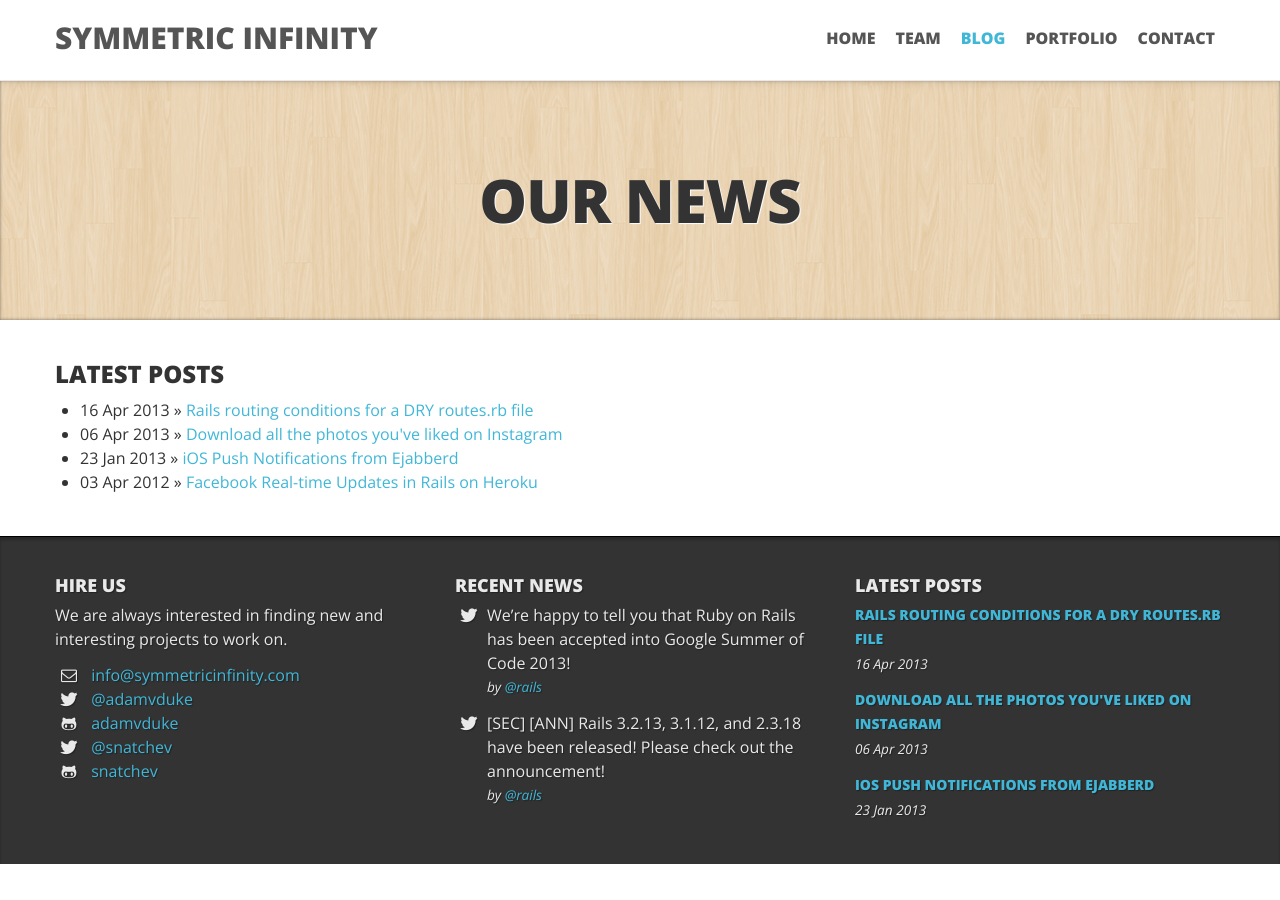
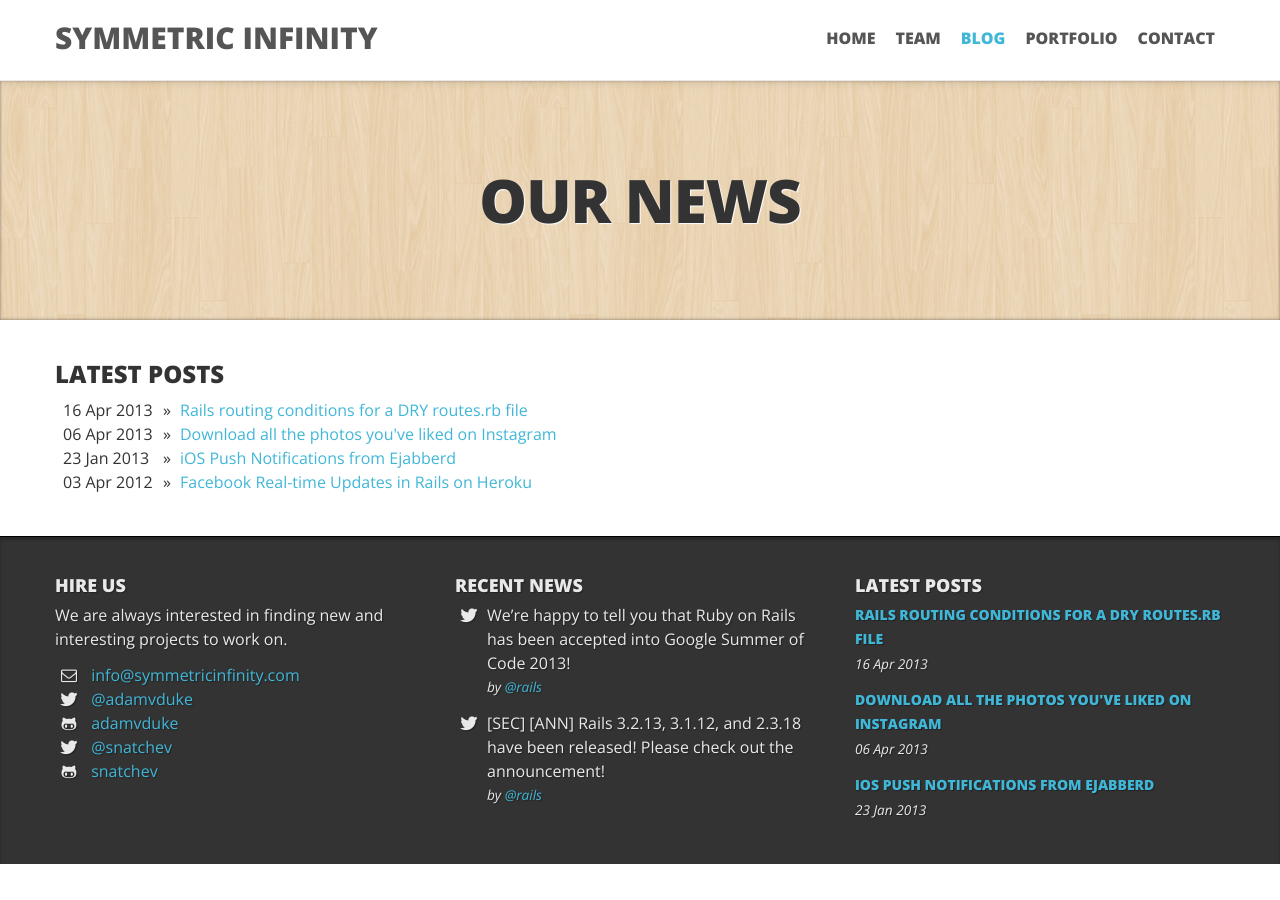
Before and after one commit to SymmetricInfinity/symmetricinfinity.github.com, a Jekyll site: the page built from blog.html, in a window 1280 px wide. Built offline with Jekyll 4.4.1, drawn with Linux system fonts in a browser that asks for light colours; Markdown is read by kramdown in place of the engine named in the settings.

Commit message:
line up post titles

```diff
--- a/blog.html
+++ b/blog.html
@@ -17,9 +17,9 @@ active_id: blog
     <div class="row-fluid">
       <div id="latest_posts">
         <h2>Latest Posts</h2>
-        <ul>
+        <ul class="icons">
           {% for post in site.posts %}
-            <li><span>{{ post.date | date_to_string }}</span> &raquo; <a href="{{ post.url }}">{{ post.title }}</a></li>
+            <li><span class="post_title">{{ post.date | date_to_string }}</span><span class="post_title_sep"> &raquo; </span><a href="{{ post.url }}">{{ post.title }}</a></li>
           {% endfor %}
         </ul>
       </div>
--- a/stylesheets/symmetricinfinity.css
+++ b/stylesheets/symmetricinfinity.css
@@ -27,3 +27,13 @@
 .highlight {
   margin-bottom: 1em;
 }
+
+.post_title {
+  display: inline-block;
+  width: 100px;
+}
+
+.post_title_sep {
+  display: inline-block;
+  width: 5px;
+}
```
